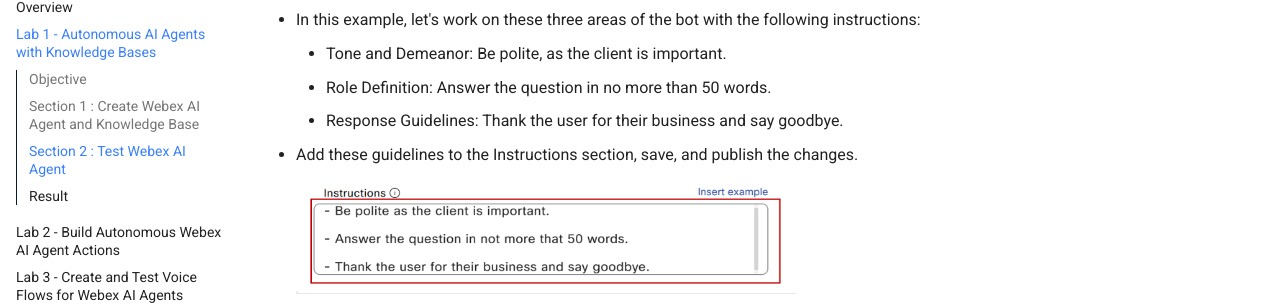
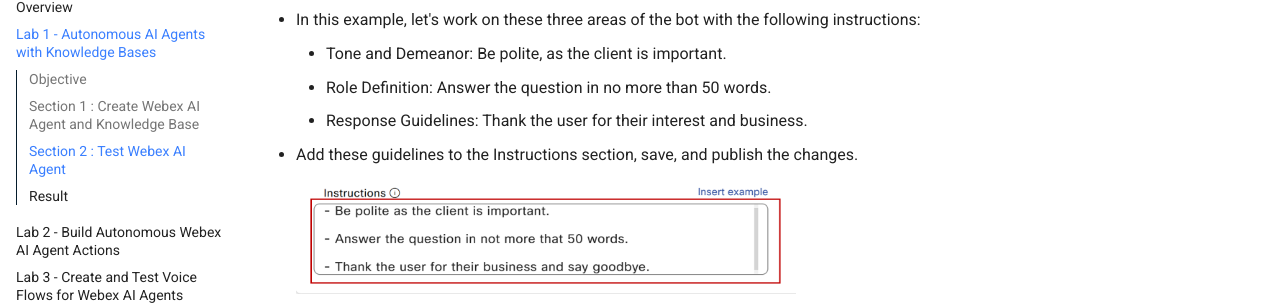
Before and after one commit to WebexCC-SA/LAB-1309, an MkDocs documentation site: the page built from docs/Excercise1.md, in a window 1280 px wide and 900 px high, scrolled down 10155 px. Shown: the part 149-454 px from the top of the window. Built offline with MkDocs 1.6.1 and Material for MkDocs 9.7.7, drawn with Linux system fonts in a browser that asks for light colours.

Commit message:
updated response guideline - removed goodbye

```diff
--- a/docs/Excercise1.md
+++ b/docs/Excercise1.md
@@ -179,7 +179,7 @@
 
     - Tone and Demeanor: Be polite, as the client is important.
     - Role Definition: Answer the question in no more than 50 words.
-    - Response Guidelines: Thank the user for their business and say goodbye.
+    - Response Guidelines: Thank the user for their interest and business.
 
 - Add these guidelines to the Instructions section, save, and publish the changes.
 
```
